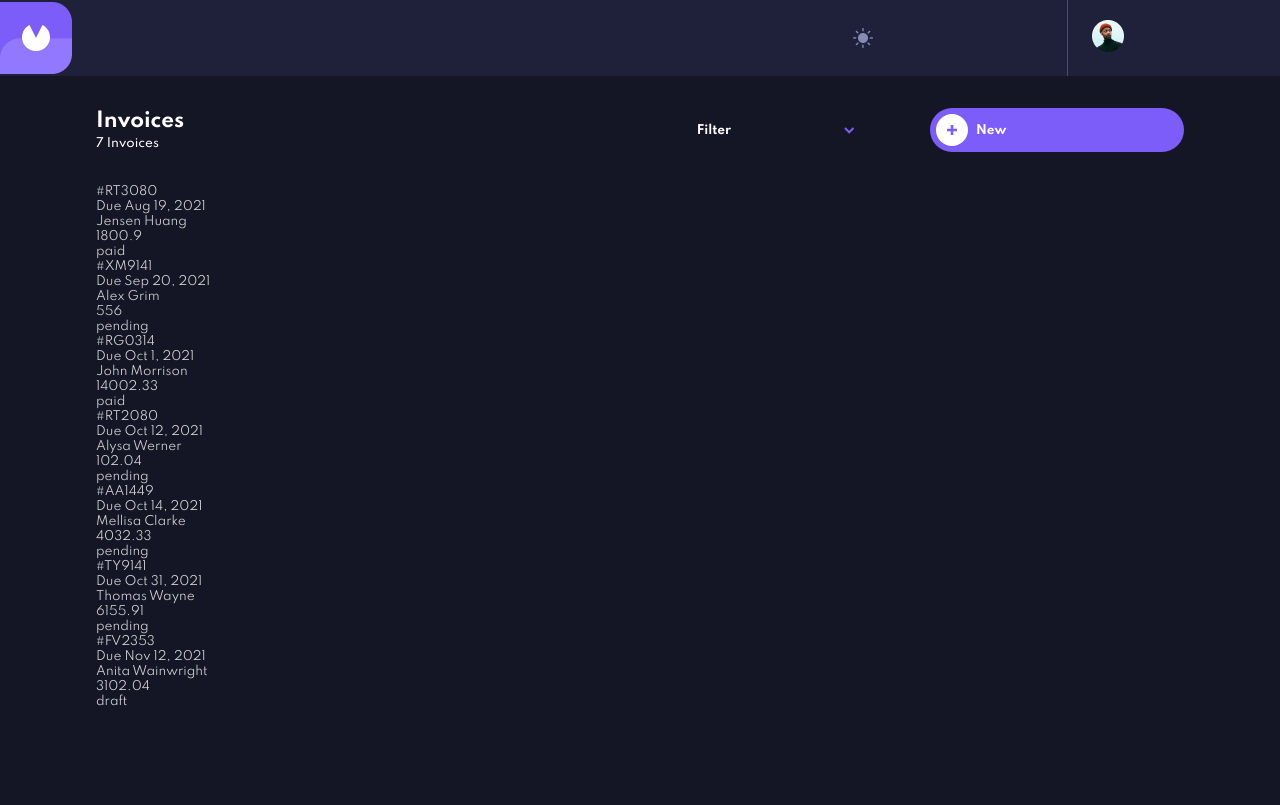
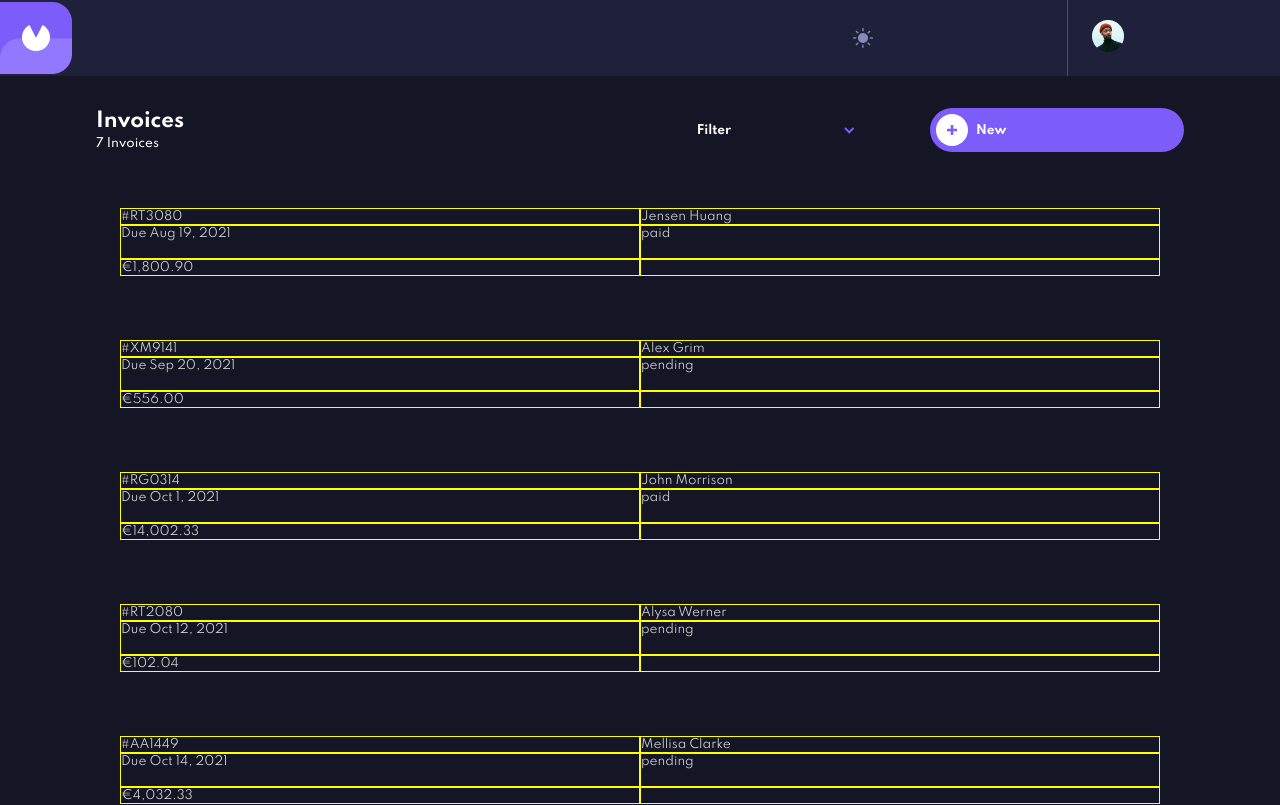
Before and after one commit to DavyFungALoi/angular-invoice-app, an Angular app: page / in a window 1280 px wide. Shown: the top 805 px of the page. Built offline with nearby package versions, Linux system fonts and the light colour scheme.

Commit message:
added a grid overview, added eurosign

```diff
--- a/src/app/components/invoice-card/invoice-card.component.html
+++ b/src/app/components/invoice-card/invoice-card.component.html
@@ -1,9 +1,8 @@
-<div>
-  <div>
-    <div><span>#</span>{{ invoice.id }}</div>
-    <div>Due {{ invoice.paymentDue | date }}</div>
-    <div>{{ invoice.clientName }}</div>
-    <div>{{ invoice.total }}</div>
-    <div>{{ invoice.status }}</div>
-  </div>
+<div class="invoice-card-container">
+  <div class="item invoice-id"><span>#</span>{{ invoice.id }}</div>
+  <div class="item invoice-paymentDue">Due {{ invoice.paymentDue | date }}</div>
+  <div class="item invoice-name">{{ invoice.clientName }}</div>
+  <div class="item invoice-total">{{ invoice.total | currency: "EUR" }}</div>
+  <div class="item invoice-status">{{ invoice.status }}</div>
+  <div class="item placeholder"></div>
 </div>
--- a/src/app/components/invoice-card/invoice-card.component.scss
+++ b/src/app/components/invoice-card/invoice-card.component.scss
@@ -0,0 +1,35 @@
+@import "../../../styles.scss";
+
+.invoice-card-container {
+  padding: 1.5rem;
+  margin-bottom: 1rem;
+  display: grid;
+  grid-template-areas:
+    "id name"
+    "paymentDue status"
+    "total placeholder";
+
+  grid-template-columns: 1fr 1fr;
+  grid-template-rows: 1fr 2fr;
+}
+.item {
+  border: 1px solid yellow;
+}
+.invoice-id {
+  grid-area: id;
+}
+.invoice-name {
+  grid-area: name;
+}
+.invoice-paymentDue {
+  grid-area: paymentDue;
+}
+.invoice-total {
+  grid-area: total;
+}
+.invoice-status {
+  grid-area: status;
+}
+.placeholder {
+  grid-area: placeholder;
+}
```
